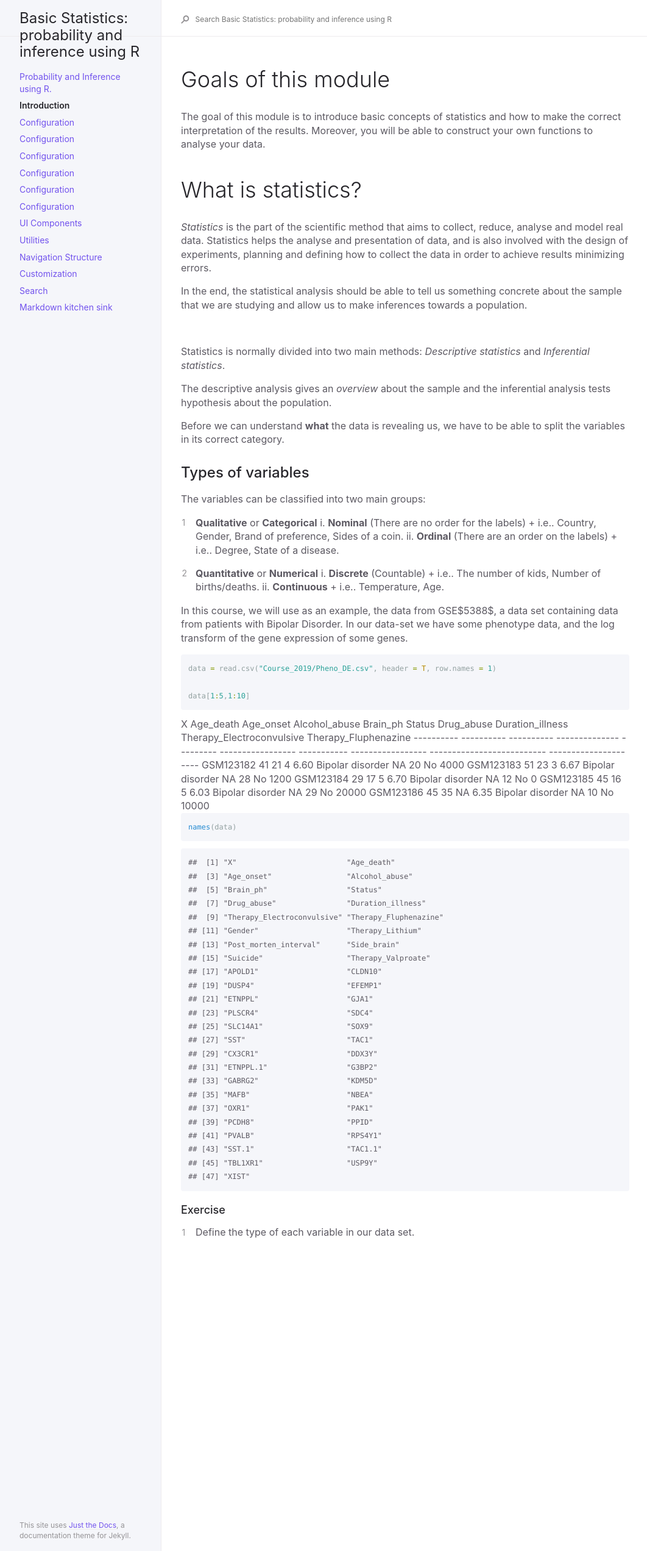
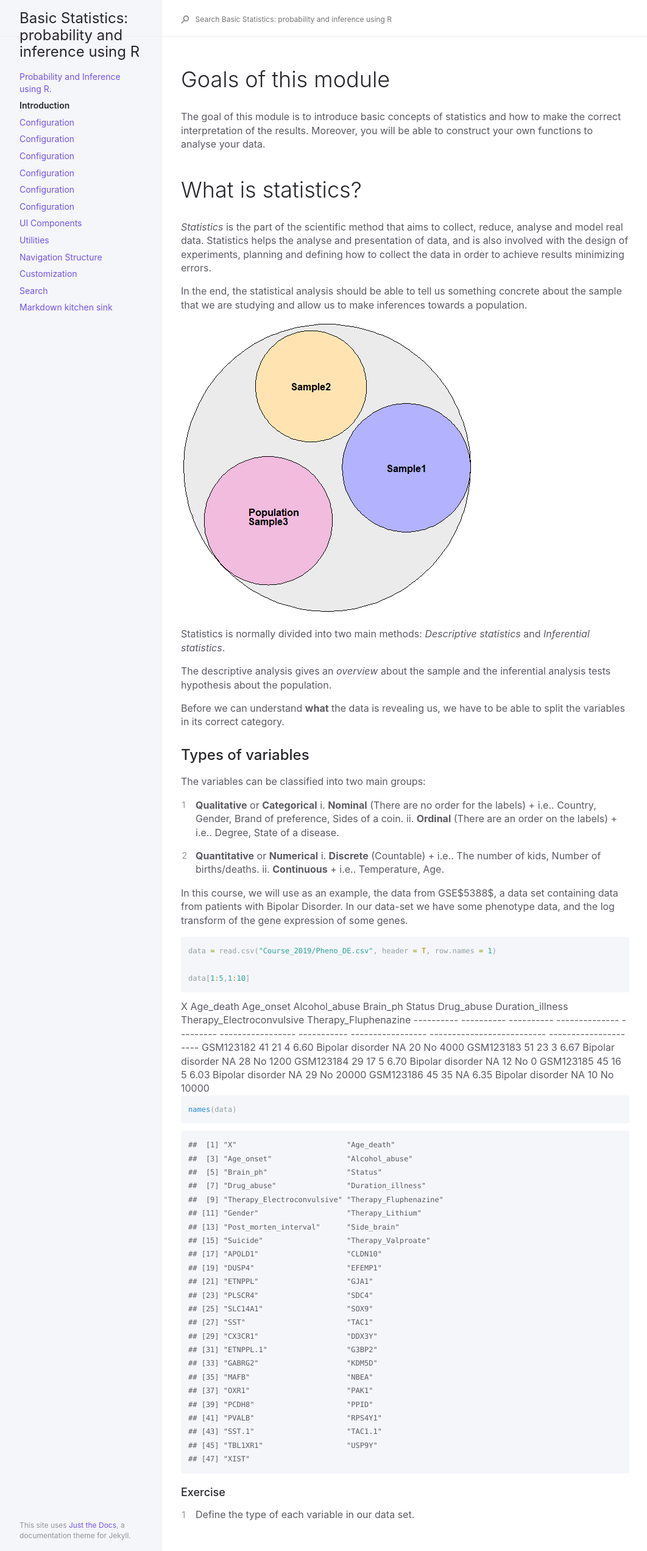
Before and after one commit to deisygysi/EVOP_2019, a Jekyll site: the page built from docs/00_Intro.md, in a window 1280 px wide. Shown: the whole page at 61% size, without its empty margins (91-1153 px from the left). Built offline with Jekyll 4.4.1, drawn with Linux system fonts in a browser that asks for light colours.

Commit message:
Update 00_Intro.md

```diff
--- a/docs/00_Intro.md
+++ b/docs/00_Intro.md
@@ -13,7 +13,7 @@ The goal of this module is to introduce basic concepts of statistics and how to
 
 In the end, the statistical analysis should be able to tell us something concrete about the sample that we are studying and allow us to make inferences towards a population.
 
-![](Material_BD_files/figure-html/unnamed-chunk-1-1.png)<!-- -->
+![](figure-html/unnamed-chunk-1-1.png)<!-- -->
 
 Statistics is normally divided into two main methods:
 *Descriptive statistics* and *Inferential statistics*.
```
